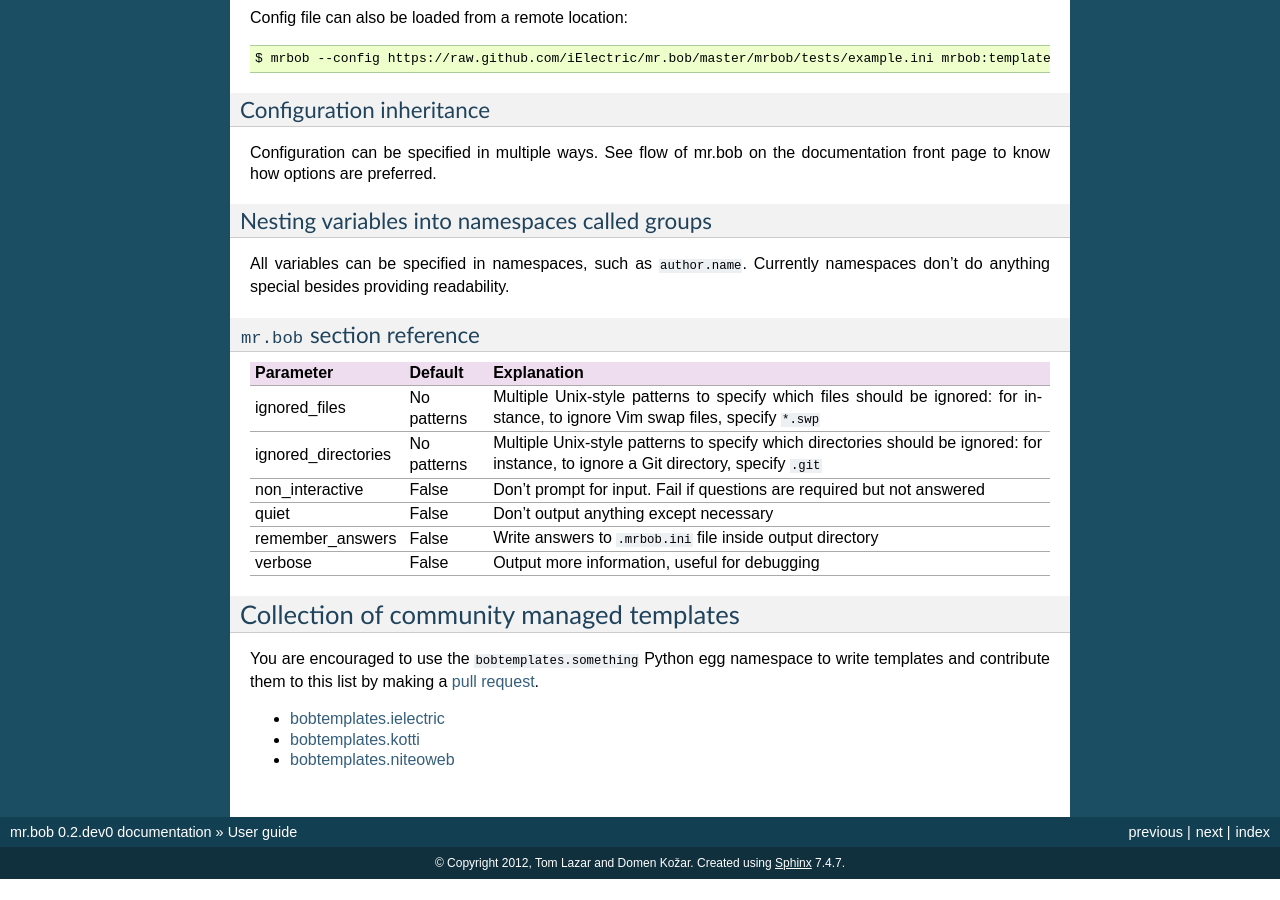
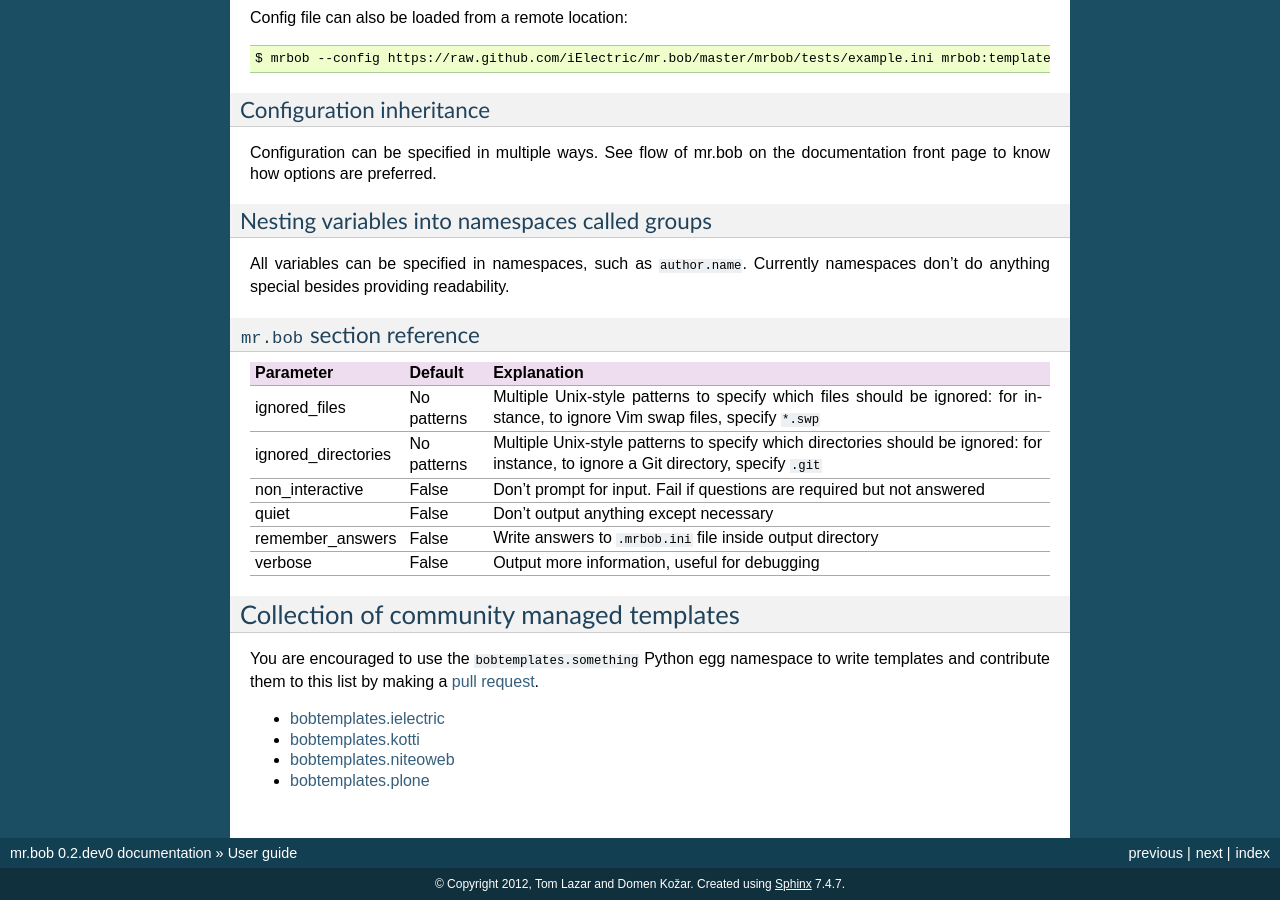
Before and after one commit to collective/mr.bob, a Sphinx documentation site: the page built from docs/source/userguide.rst, in a window 1280 px wide and 900 px high, scrolled down 2965 px. Built offline with Sphinx 7.4.7, drawn with Linux system fonts in a browser that asks for light colours; before the commit the page ends 3844 px from its top, so only the background shows below that.

Commit message:
add bobtemplates.plone

```diff
--- a/docs/source/userguide.rst
+++ b/docs/source/userguide.rst
@@ -226,3 +226,4 @@ templates and contribute them to this list by making a `pull request <https://gi
 - `bobtemplates.ielectric <https://github.com/iElectric/bobtemplates.ielectric>`_
 - `bobtemplates.kotti <https://github.com/Kotti/bobtemplates.kotti>`_
 - `bobtemplates.niteoweb <https://github.com/niteoweb/bobtemplates.niteoweb>`_
+- `bobtemplates.plone <https://github.com/collective/bobtemplates.plone>`_
```
